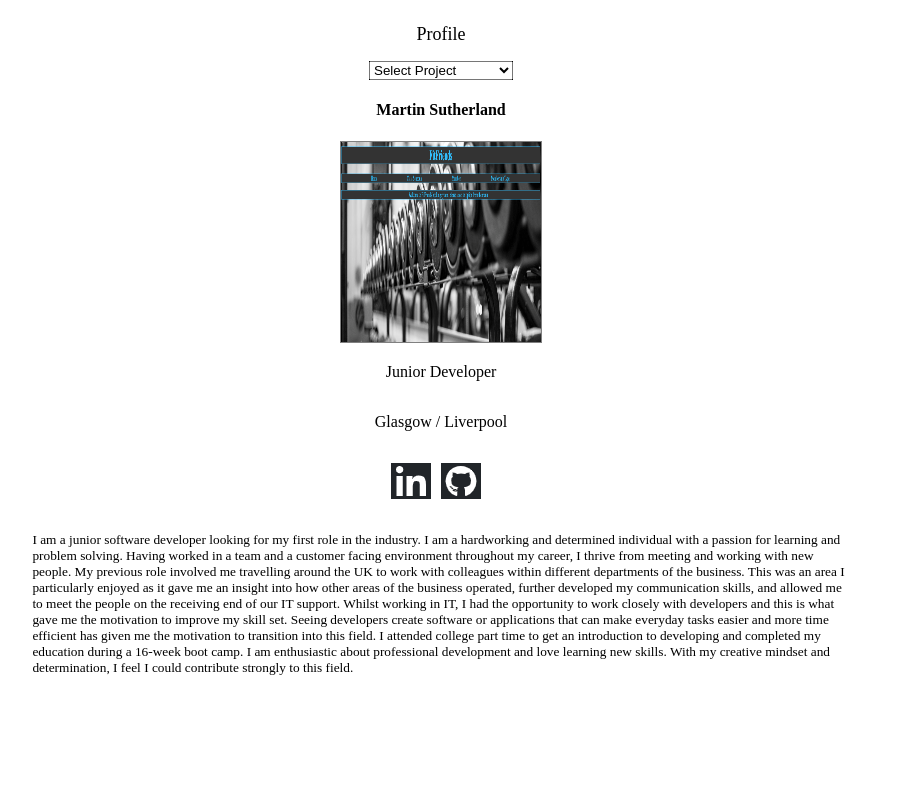
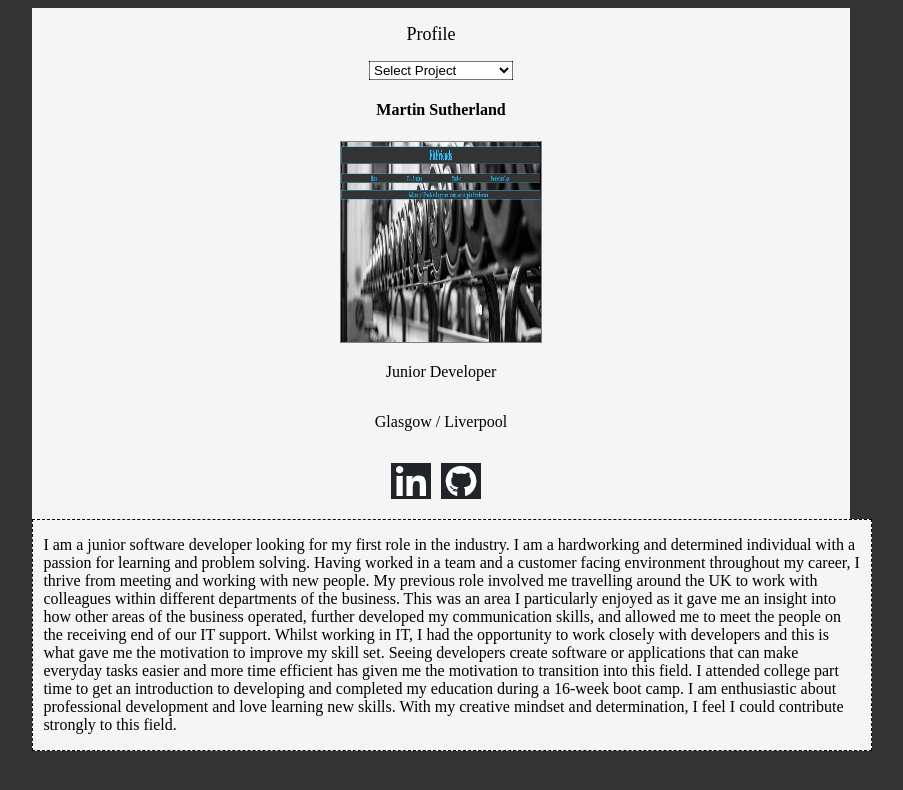
Before and after one commit to martinsutherland1/Portfolio, a React (Create React App) app: page / in a window 1280 px wide. Shown: the top 790 px of the page, without its empty margins (210-1113 px from the left). Built offline with nearby package versions, Linux system fonts and the light colour scheme.

Commit message:
further styling added

```diff
--- a/src/index.css
+++ b/src/index.css
@@ -1,5 +1,6 @@
 body {
   margin-left: 10%;
+  background-color: #333;
 }
 
 #nav-bar {
@@ -13,7 +14,7 @@ body {
 }
 
 .navLink {
-  padding-right: 40px;
+  padding-right: 60px;
 
 
 }
@@ -36,6 +37,7 @@ body {
   flex-direction: column;
   align-items: center;
   width: 80%;
+  background-color: whitesmoke;
 
 }
 
@@ -44,13 +46,20 @@ body {
   flex-direction: column;
   align-items: center;
   width: 80%;
-  font-size: smaller;
+  font-size: medium;
+  border: dashed 1px black;
+
+  padding-left: 10px;
+  padding-right: 10px;
+  background-color: whitesmoke;
+  color: black;
 }
 
 #bio-image {
   height: 200px;
   width: 200px;
   border: solid 1px grey;
+
 }
 
 
```
